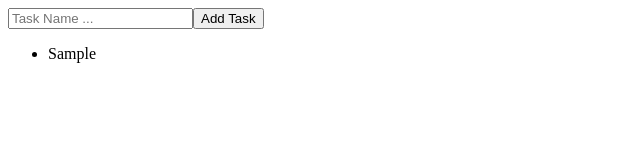
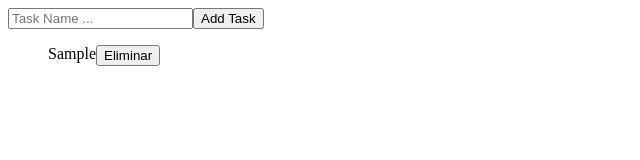
Before and after one commit to Oreku2608/react-bootcamp, a React (Vite) app: page / in a window 1280 px wide. Both pictures are taken after typing "Sample" into the empty fields and a click on the button "Add Task". Shown: the top 160 px of the page, without its empty margins (0-640 px from the left). Built offline with nearby package versions, Linux system fonts and the light colour scheme.

Commit message:
feat: ahora las tareas s epueden eliminar

```diff
--- a/src/TaskManager.tsx
+++ b/src/TaskManager.tsx
@@ -18,6 +18,10 @@ export const TaskManager = () => {
     };
     setTaskName("");
     setTasks((old) => [...old, task]);
+  };
+
+  const removeTask = (id: number) => {
+    setTasks((old) => old.filter((task) => task.id !== id));
   };
 
   return (
@@ -47,7 +51,17 @@ export const TaskManager = () => {
       </form>
       <ul>
         {tasks.map((task) => (
-          <li key={task.id}>{task.name}</li>
+          <li key={task.id} style={{ display: "flex" }}>
+            <div>{task.name}</div>
+            <button
+              type="button"
+              onClick={() => {
+                removeTask(task.id);
+              }}
+            >
+              Eliminar
+            </button>
+          </li>
         ))}
       </ul>
     </>
```
